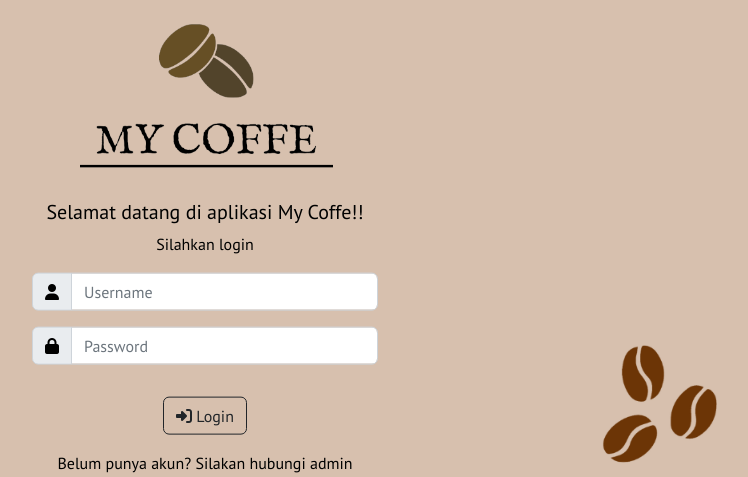
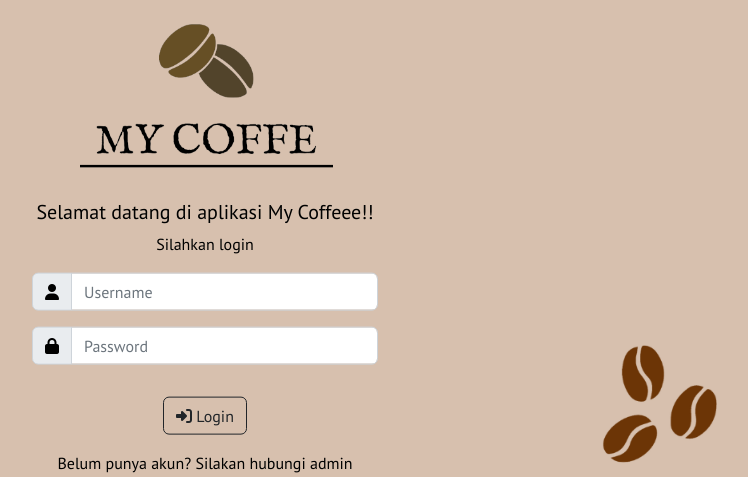
Before and after one commit to adityadarmawann/mycoffe, a PHP site: page / in a window 1280 px wide. Shown: the part 167-644 px from the top of the page, without its empty margins (435-1183 px from the left). Run offline with PHP 8.4, Linux system fonts and the light colour scheme; some libraries are stand-ins or nearby versions.

Commit message:
ubah dikit di index.php

```diff
--- a/index.php
+++ b/index.php
@@ -58,7 +58,7 @@
 					</script>
 					<span id='ct7' class="text-black d-block"></span>
 				<img src="img/logomyco1.png" alt="" style="width: 270px; height:200px;">
-                <h5 class="headerp text-black">Selamat datang di aplikasi My Coffe!!</h5>
+                <h5 class="headerp text-black">Selamat datang di aplikasi My Coffeee!!</h5>
 				<p class="headerp text-black">Silahkan login</p>
                     <div class="datainput">
                         <form action="ceklogin.php" method="post" autocomplete="off" class="m-3">
```
